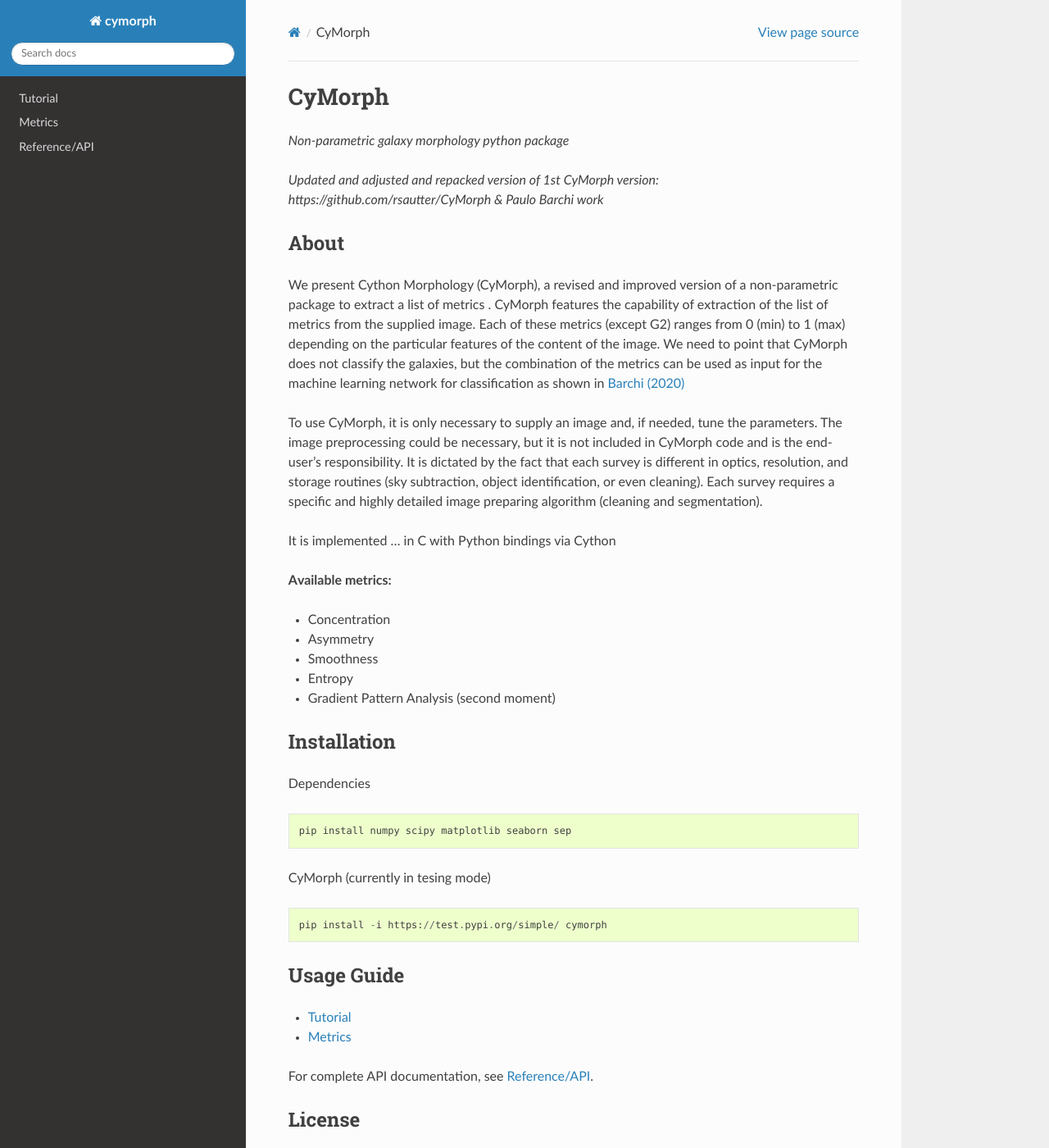
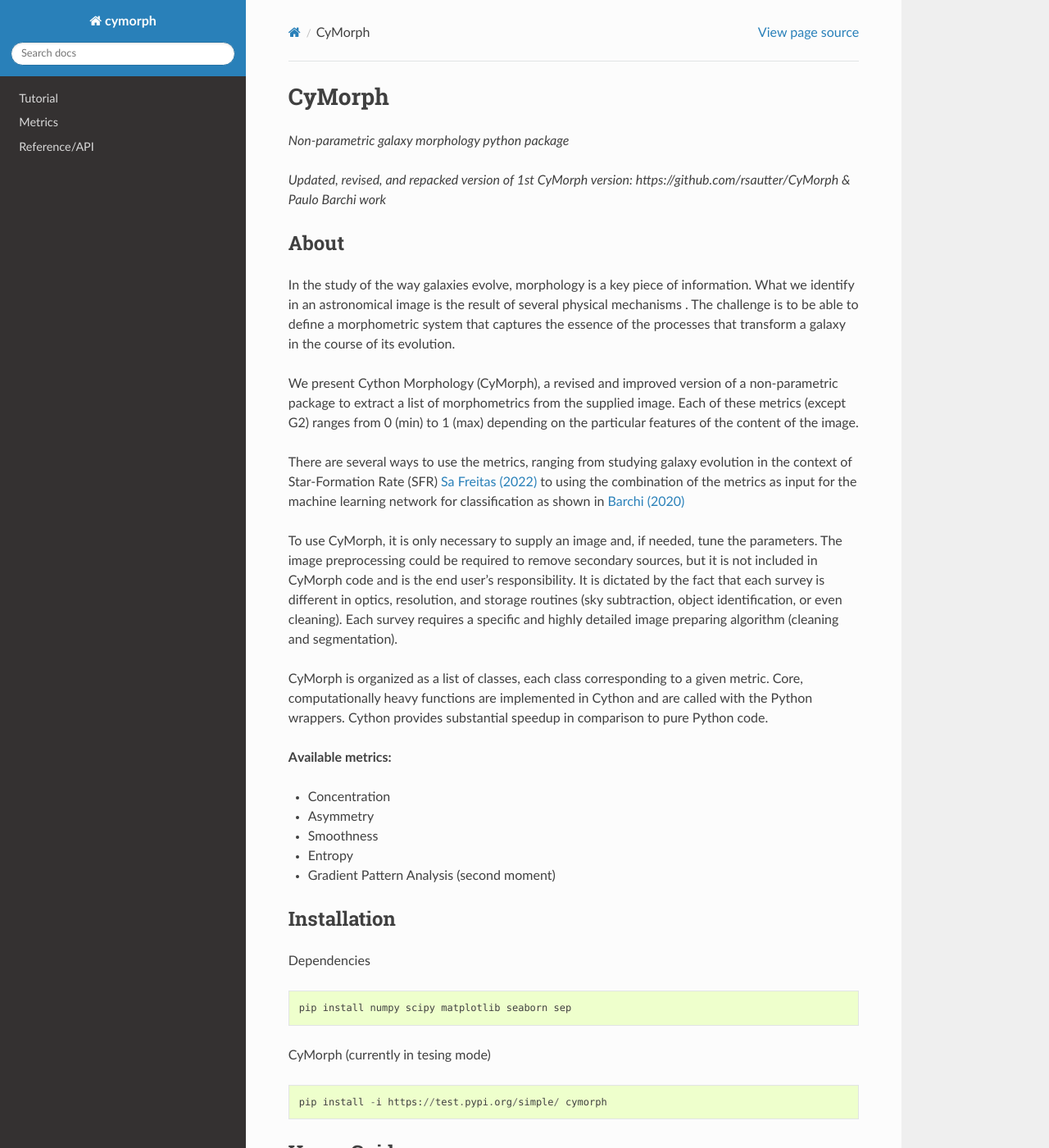
Before and after one commit to igorkolesnikov13/cymorph, a Sphinx documentation site: the page built from docs/index.rst, in a window 1280 px wide and 1400 px high. Shown: the whole window at 82% size. Built offline with Sphinx 7.4.7 and the Read the Docs theme 2.0.0, drawn with Linux system fonts in a browser that asks for light colours.

Commit message:
index and tutoria update and review

```diff
--- a/docs/index.rst
+++ b/docs/index.rst
@@ -3,18 +3,26 @@
 
 *Non-parametric galaxy morphology python package*
 
-*Updated and adjusted and repacked version of 1st CyMorph version: https://github.com/rsautter/CyMorph & Paulo Barchi work*
+*Updated, revised, and repacked version of 1st CyMorph version: https://github.com/rsautter/CyMorph & Paulo Barchi work*
 
 About
 -----
-We present Cython Morphology (CyMorph), a revised and improved version of a non-parametric package to extract a list of metrics . CyMorph features the capability of extraction of the list of metrics from the supplied image. Each of these metrics (except G2) ranges from 0 (min) to 1 (max) depending on the particular features of the content of the image. We need to point that CyMorph does not classify the galaxies, but the combination of the metrics can be used as input for the machine learning network for classification as shown in
+
+In the study of the way galaxies evolve, morphology is a key piece of information.
+What we identify in an astronomical image is the result of several physical mechanisms
+. The challenge is to be able to define a morphometric system that captures
+the essence of the processes that transform a galaxy in the course of its evolution.
+
+We present Cython Morphology (CyMorph), a revised and improved version of a non-parametric package to extract a list of morphometrics from the supplied image. Each of these metrics (except G2) ranges from 0 (min) to 1 (max) depending on the particular features of the content of the image.
+
+There are several ways to use the metrics, ranging from studying galaxy
+evolution in the context of Star-Formation Rate (SFR) `Sa Freitas (2022) <https://academic.oup.com/mnras/article-abstract/509/3/3889/6424948>`_ to  using the combination of the metrics as input for the machine learning network for classification as shown in
 `Barchi (2020) <https://www.sciencedirect.com/science/article/abs/pii/S2213133719300757>`_
 
 
-To use CyMorph, it is only necessary to supply an image and, if needed, tune the parameters. The image preprocessing could be necessary, but it is not included in CyMorph code and is the end-user's responsibility. It is dictated by the fact that each survey is different in optics, resolution, and storage routines (sky subtraction, object identification, or even cleaning).
-Each survey requires a specific and highly detailed image preparing algorithm (cleaning and segmentation).
+To use CyMorph, it is only necessary to supply an image and, if needed, tune the parameters. The image preprocessing could be required to remove secondary sources, but it is not included in CyMorph code and is the end user's responsibility. It is dictated by the fact that each survey is different in optics, resolution, and storage routines (sky subtraction, object identification, or even cleaning). Each survey requires a specific and highly detailed image preparing algorithm (cleaning and segmentation).
 
-It is implemented ... in C with Python bindings via Cython
+CyMorph is organized as a list of classes, each class corresponding to a given metric. Core, computationally heavy functions are implemented in Cython and are called with the Python wrappers. Cython provides substantial speedup in comparison to pure Python code.
 
 **Available metrics:**
 
```
Also changed, not shown: docs/tutorial.ipynb.
